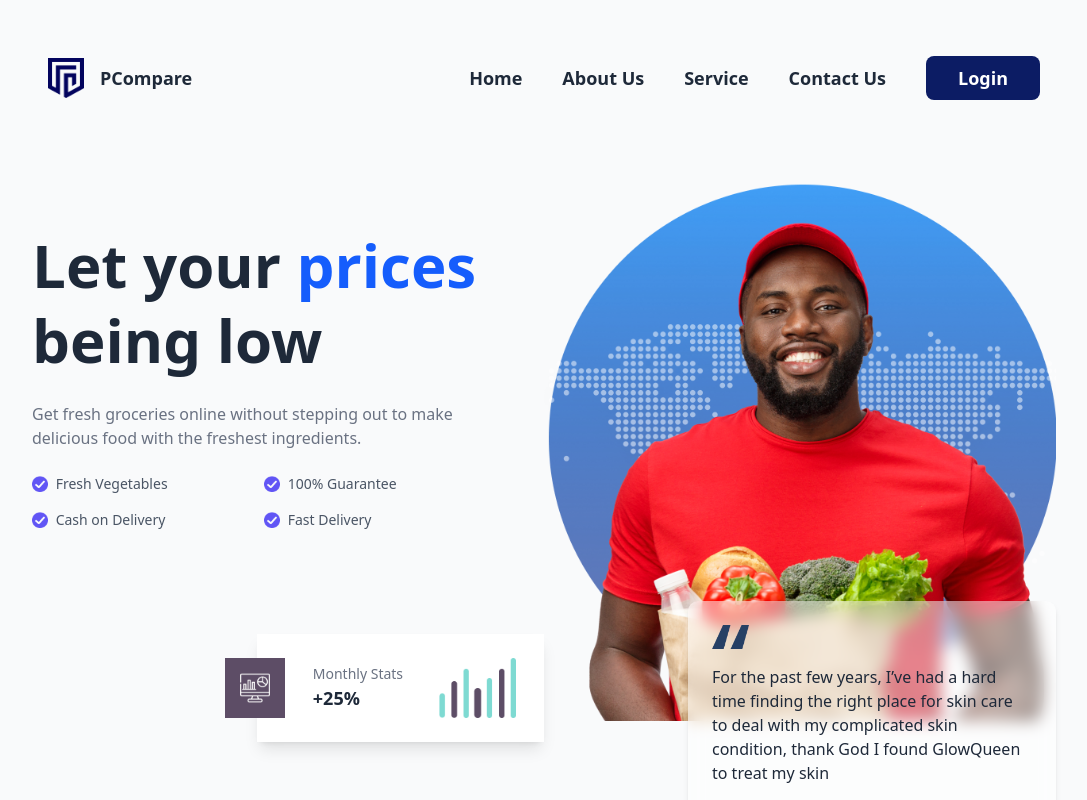
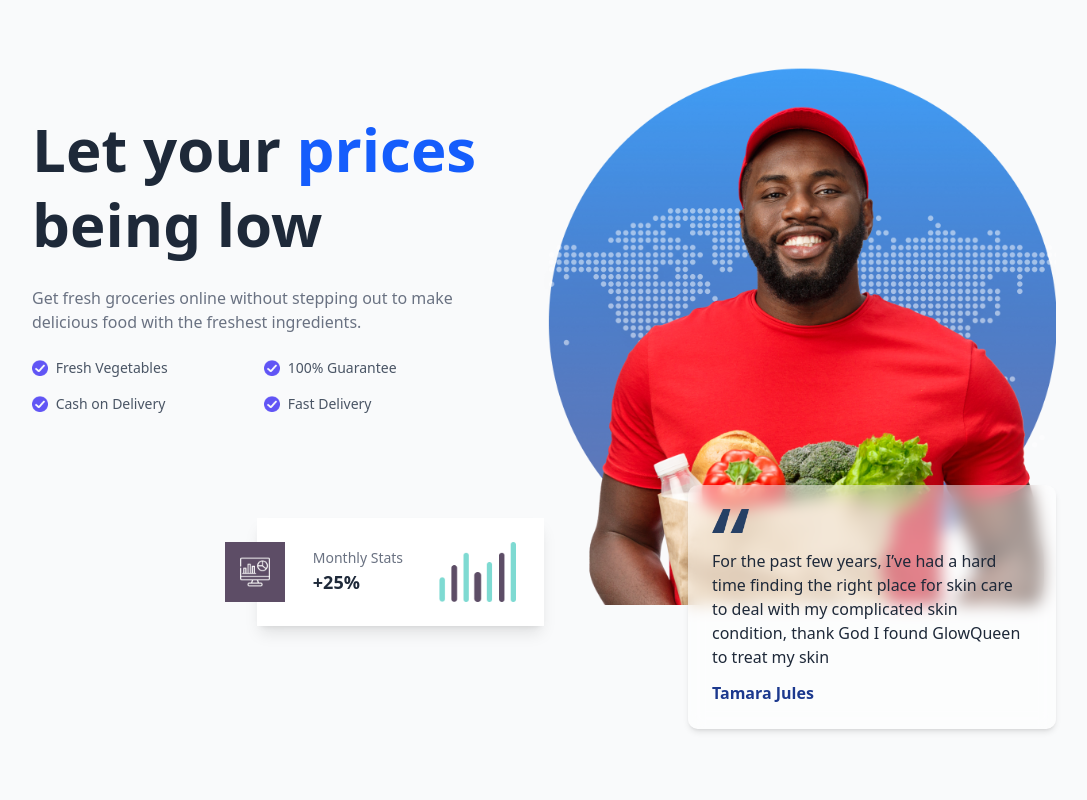
Before and after one commit to nguyentansinh123/PriceChecking, a React (Vite) app in the folder frontend/: page / in a window 1280 px wide. Shown: the top 800 px of the page, without its empty margins (96-1183 px from the left). Built offline with nearby package versions, Linux system fonts and the light colour scheme.

Commit message:
seperate components

```diff
--- /dev/null
+++ b/frontend/src/comps/HomeCMTS/Navbar.tsx
@@ -0,0 +1,34 @@
+import logo from "../../assets/logo.png";
+const Navbar = () => {
+  return (
+    <header className="flex justify-between items-center px-4 py-4">
+      <div className="flex items-center space-x-4">
+        <img src={logo} alt="PCompare Logo" className="h-10" />
+        <span className="font-bold text-lg">PCompare</span>
+      </div>
+      <nav className="space-x-10 text-lg font-semibold">
+        <a href="#" className="hover:text-blue-600">
+          Home
+        </a>
+        <a href="#" className="hover:text-blue-600">
+          About Us
+        </a>
+        <a href="#" className="hover:text-blue-600">
+          Service
+        </a>
+        <a href="#" className="hover:text-blue-600">
+          Contact Us
+        </a>
+        <button
+          className="bg-[#0c1c64] text-white px-8 py-2 rounded-md cursor-pointer hover:bg-blue-600"
+          onClick={() => (window.location.href = "/login")}
+        >
+          {" "}
+          Login
+        </button>
+      </nav>
+    </header>
+  );
+};
+
+export default Navbar;
--- a/frontend/src/pages/HomePage/HomePage.tsx
+++ b/frontend/src/pages/HomePage/HomePage.tsx
@@ -1,4 +1,4 @@
-import logo from '../../assets/logo.png';
+
 import analysis from '../../assets/analysis.png';
 import stats from '../../assets/stats.png';
 import business from '../../assets/business.png';
@@ -21,22 +21,7 @@ const HomePage = () => {
       <div className="bg-gray-50 py-10">
         <div className="w-4/5 mx-auto space-y-10 font-sans text-gray-800">
 
-          <header className="flex justify-between items-center px-4 py-4">
-            <div className="flex items-center space-x-4">
-              <img src={logo} alt="PCompare Logo" className="h-10" />
-              <span className="font-bold text-lg">PCompare</span>
-            </div>
-            <nav className="space-x-10 text-lg font-semibold">
-              <a href="#" className="hover:text-blue-600">Home</a>
-              <a href="#" className="hover:text-blue-600">About Us</a>
-              <a href="#" className="hover:text-blue-600">Service</a>
-              <a href="#" className="hover:text-blue-600">Contact Us</a>
-              <button
-                className="bg-[#0c1c64] text-white px-8 py-2 rounded-md cursor-pointer hover:bg-blue-600"
-                onClick={() => window.location.href = '/login'}> Login
-              </button>
-            </nav>
-          </header>
+
 
           <section className="flex flex-col md:flex-row items-baseline-start p-0 bg-transparent">
 
```
